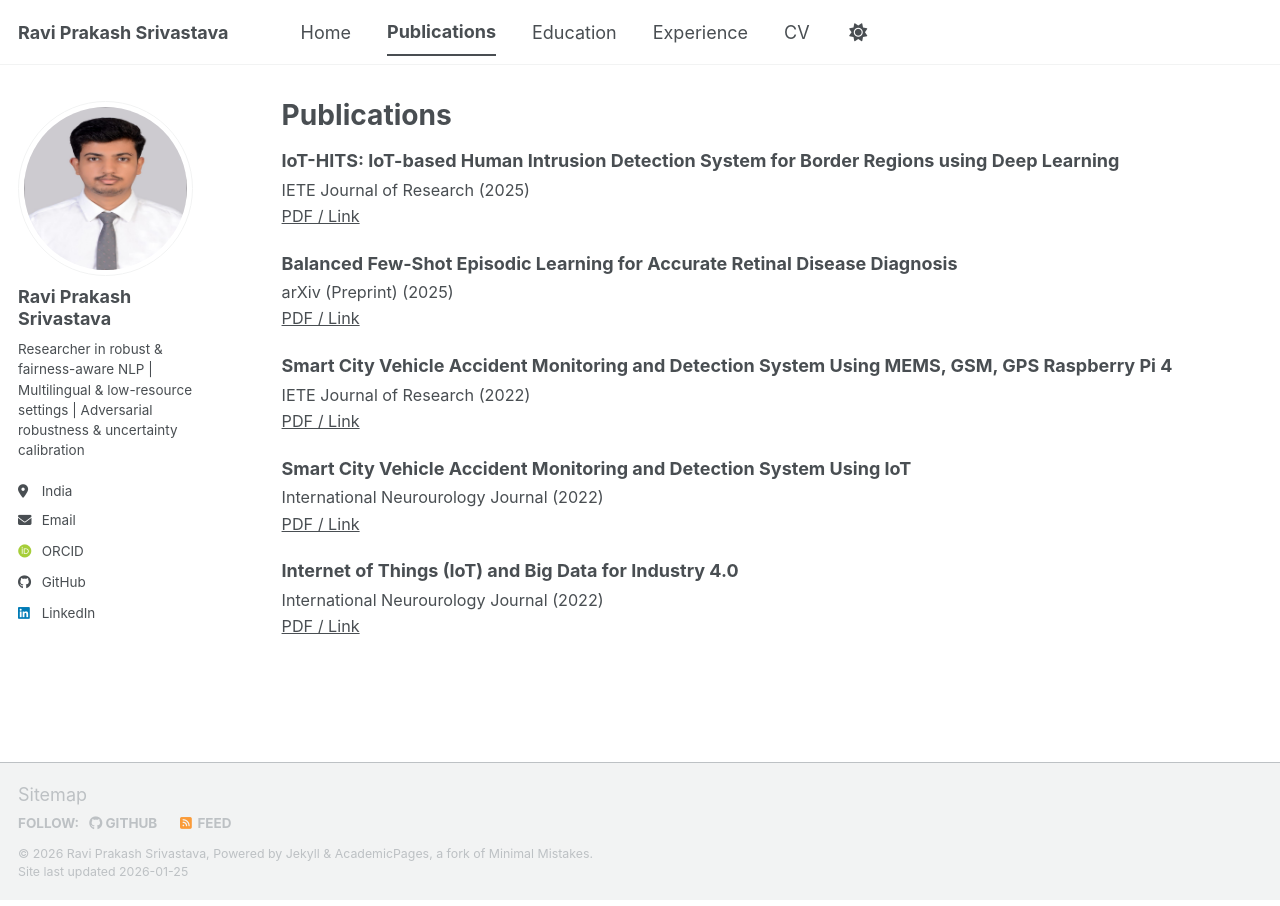
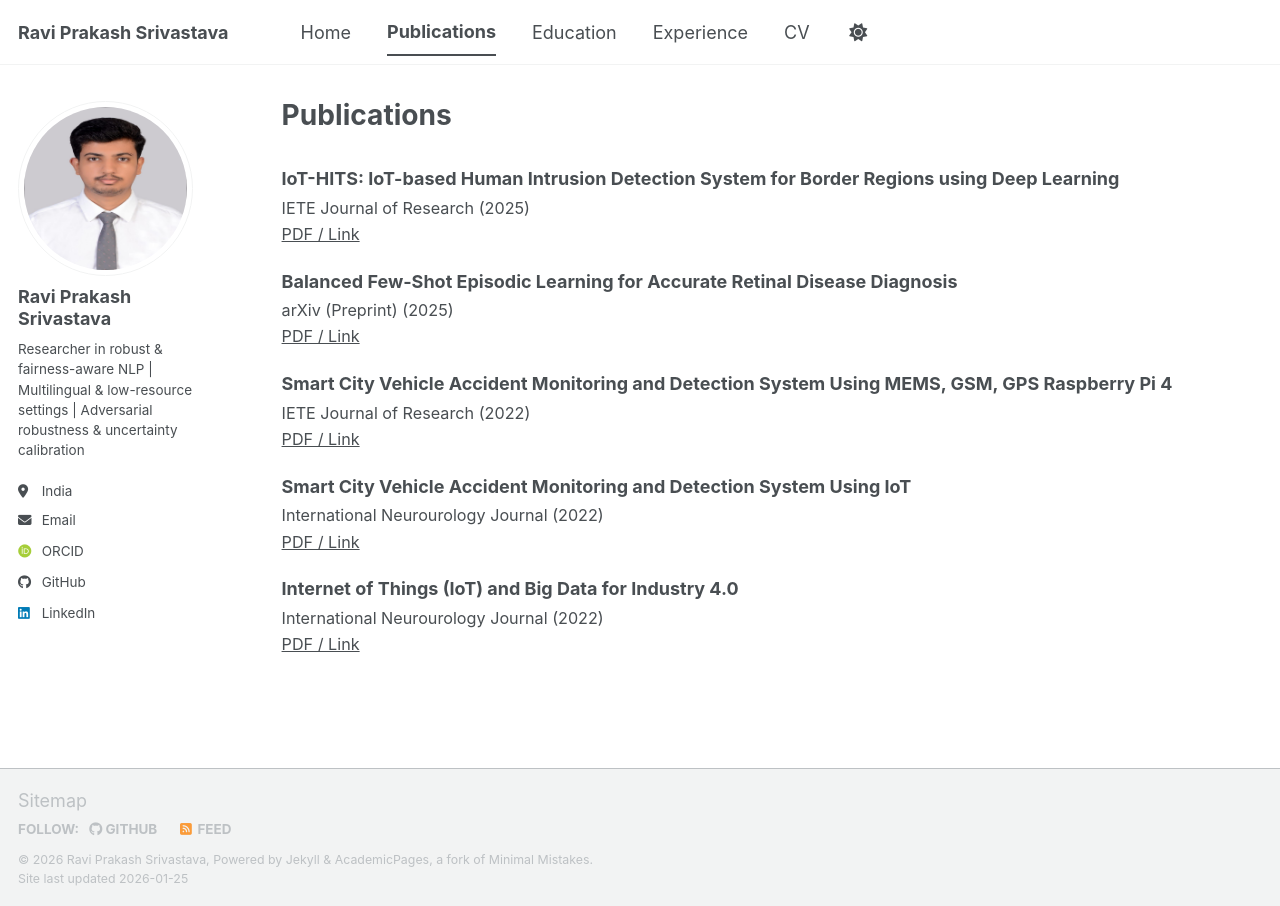
Before and after one commit to t36512401-hue/t36512401-hue.github.io, a Jekyll site: the page built from publications.md, in a window 1280 px wide. Built offline with Jekyll 4.4.1, drawn with Linux system fonts in a browser that asks for light colours; some web fonts are replaced; a script bundle is joined from its source files by our own code; library files that are not in the unit come from our copies.

Commit message:
Update publications.md

```diff
--- a/publications.md
+++ b/publications.md
@@ -4,6 +4,8 @@ title: "Publications"
 permalink: /publications/
 author_profile: true
 ---
+
+<div style="margin-top:2rem;"> <!-- noticeable space below the title -->
 
 <ul style="list-style:none; padding-left:0;">
 {% for post in site.publications reversed %}
```
